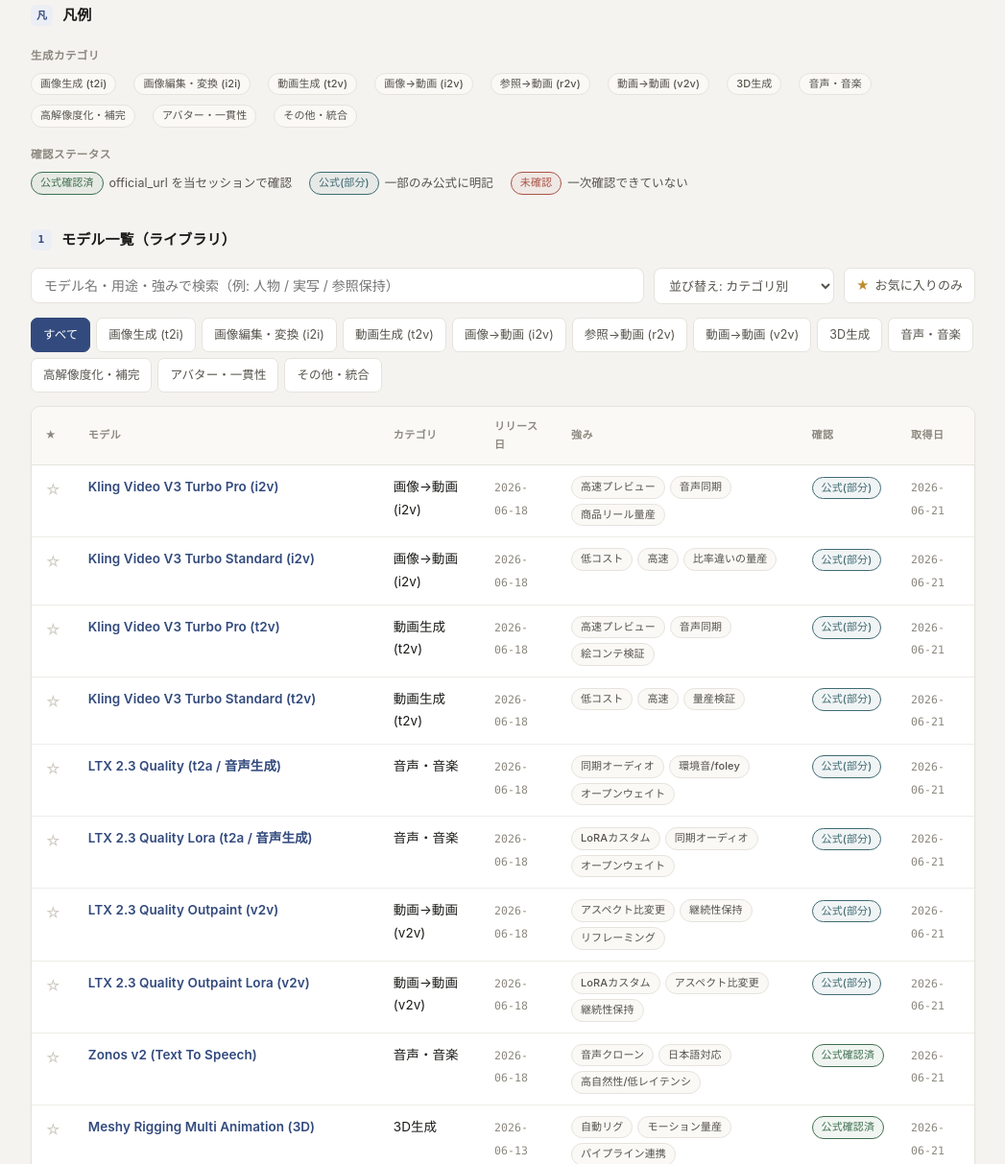
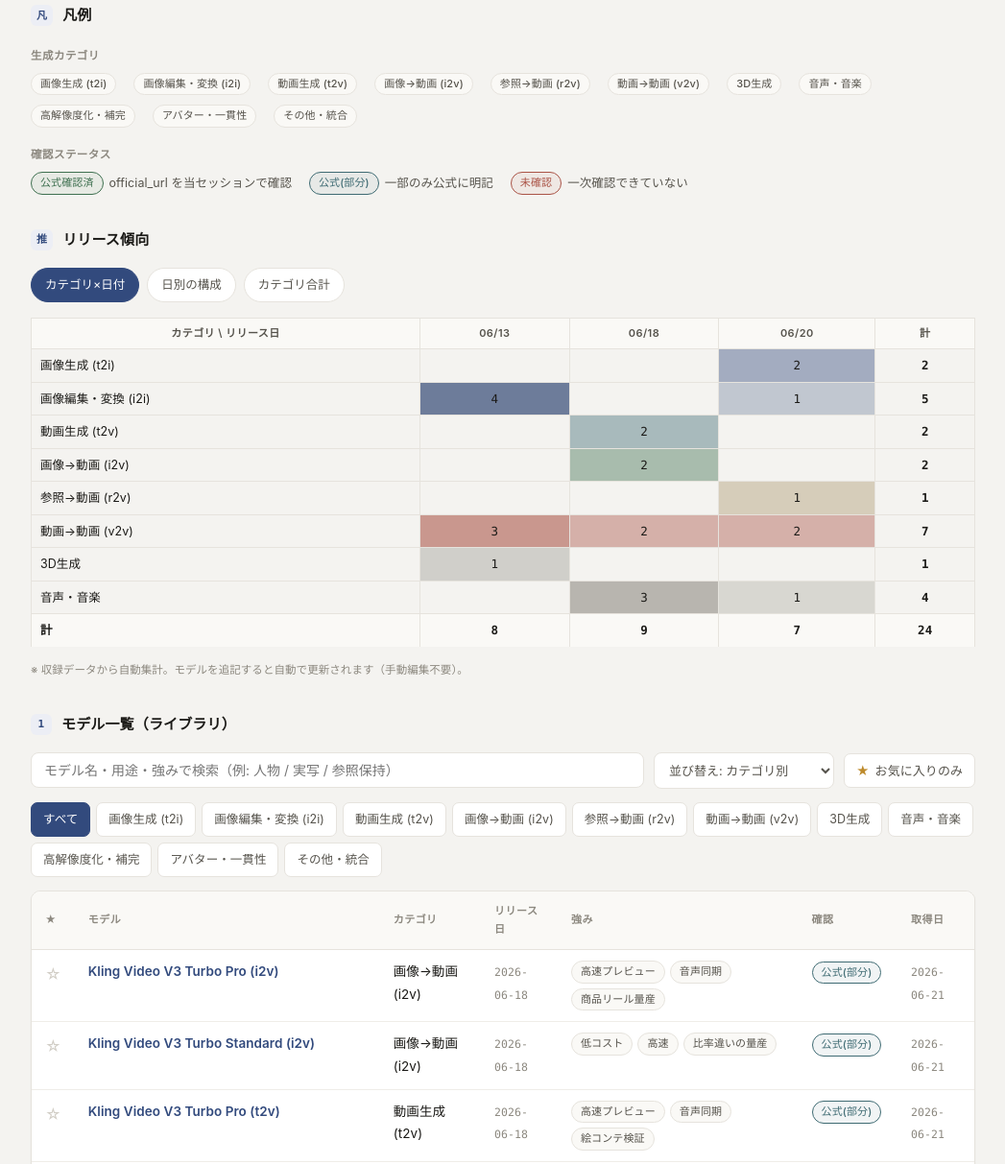
Before and after one commit to wory-bonbon/ai-model-release-library, a plain HTML site: page index.html in a window 1280 px wide. Shown: the part 465-1678 px from the top of the page at 96% size, without its empty margins (116-1163 px from the left). Drawn offline with Linux system fonts and the light colour scheme.

Commit message:
Add files via upload

```diff
--- a/index.html
+++ b/index.html
@@ -167,6 +167,32 @@
   .changelog .cl time{font-family:var(--mono); color:var(--muted); flex:0 0 auto}
 
   @media print{ body{background:#fff} .controls,.chip,.favtoggle{display:none} .card,.tbl-wrap,.note,details.proto{break-inside:avoid} }
+
+/* ===== リリース傾向ダッシュボード（追加・既存スタイル非干渉） ===== */
+.tr-tabs{display:flex; flex-wrap:wrap; gap:8px; margin:2px 0 16px}
+.tr-tab{font:inherit; font-size:12.5px; padding:6px 14px; border:1px solid var(--line); background:var(--surface); color:var(--ink2); border-radius:20px; cursor:pointer; transition:.15s; white-space:nowrap}
+.tr-tab:hover{border-color:var(--ink2)}
+.tr-tab.active{background:var(--accent); border-color:var(--accent); color:#fff}
+.tr-panel{min-height:236px}
+.tr-note{font-size:11.5px; color:var(--muted); margin:14px 0 0}
+.tr-matrix{width:100%; border-collapse:collapse; font-size:12.5px}
+.tr-matrix th,.tr-matrix td{border:1px solid var(--line); padding:8px 9px; text-align:center; line-height:1.4}
+.tr-matrix th{font-weight:600; color:var(--ink2); background:var(--surface-2)}
+.tr-matrix td.lbl{text-align:left; color:var(--ink); white-space:nowrap}
+.tr-matrix .tot{font-family:var(--mono); font-weight:600}
+.tr-matrix tr.totrow td{font-family:var(--mono); font-weight:600; background:var(--surface-2)}
+.tr-cell{font-family:var(--mono)}
+.tr-row{display:flex; align-items:center; gap:10px; margin:0 0 11px; font-size:12.5px}
+.tr-rowlbl{flex:0 0 116px; color:var(--ink2)}
+.tr-track{flex:1; display:flex; height:22px; border-radius:5px; overflow:hidden; background:var(--surface-2); border:1px solid var(--line)}
+.tr-seg{height:100%}
+.tr-barwrap{flex:1}
+.tr-bar{height:22px; border-radius:5px; min-width:2px}
+.tr-rowtot{flex:0 0 30px; text-align:right; font-family:var(--mono); color:var(--ink2)}
+.tr-legend{display:flex; flex-wrap:wrap; gap:9px 16px; margin:16px 0 0; font-size:11.5px; color:var(--ink2)}
+.tr-leg{display:flex; align-items:center; gap:6px}
+.tr-dot{width:11px; height:11px; border-radius:3px; flex:none}
+@media print{ .tr-tabs{display:none} }
 </style>
 </head>
 <body>
@@ -214,6 +240,17 @@
       <span class="item"><span class="badge s-partial">公式(部分)</span> 一部のみ公式に明記</span>
       <span class="item"><span class="badge s-unverified">未確認</span> 一次確認できていない</span>
     </div>
+  </section>
+
+  <section>
+    <h2><span class="num">推</span>リリース傾向</h2>
+    <div class="tr-tabs" id="trTabs">
+      <button class="tr-tab active" data-view="matrix">カテゴリ×日付</button>
+      <button class="tr-tab" data-view="date">日別の構成</button>
+      <button class="tr-tab" data-view="cat">カテゴリ合計</button>
+    </div>
+    <div class="tr-panel" id="trPanel"></div>
+    <p class="tr-note">※ 収録データから自動集計。モデルを追記すると自動で更新されます（手動編集不要）。</p>
   </section>
 
   <section>
@@ -277,6 +314,7 @@
 };
 
 const CHANGELOG = [
+  { date: "2026-06-21", note: "リリース傾向ダッシュボード（カテゴリ×日付/日別構成/カテゴリ合計）をタブ表示で追加。MODELSから自動集計し依存ライブラリなし。" },
   { date: "2026-06-21", note: "KAMUI 6/13分8件・6/20分7件を追加（計24件）。Kling 4件のofficial_urlをopenpr→Kling公式リリースノートに差し替え。全件公式一次情報を確認。" },
   { date: "2026-06-21", note: "KAMUI 2026/06/18告知分を9件収録（Kling V3 Turbo i2v/t2v、LTX 2.3 音声/動画outpaint、Zonos v2 TTS）。元モデルの提供元情報を確認。" },
   { date: "2026-06-21", note: "初版フォーマット作成。" }
@@ -946,6 +984,57 @@
 
   render();
 })();
+
+/* ===== リリース傾向ダッシュボード：MODELSから自動集計（既存関数・データ非干渉） ===== */
+(function(){
+  var PANEL=document.getElementById("trPanel"), TABS=document.getElementById("trTabs");
+  if(!PANEL||!TABS||typeof MODELS==="undefined") return;
+  var VARS=["--accent","--info","--teal","--ok","--warn","--bad","--gray","--muted"];
+  var dates=[...new Set(MODELS.map(m=>m.release_date))].sort();
+  var cats=Object.keys(CATEGORIES).filter(c=>MODELS.some(m=>m.category===c));
+  var color={}; cats.forEach((c,i)=>color[c]="var("+VARS[i%VARS.length]+")");
+  var cnt=(c,d)=>MODELS.filter(m=>m.category===c&&(d==null||m.release_date===d)).length;
+  var catTot=c=>MODELS.filter(m=>m.category===c).length;
+  var dateTot=d=>MODELS.filter(m=>m.release_date===d).length;
+  var lbl=c=>CATEGORIES[c], fmtD=d=>d.slice(5).replace("-","/");
+  function legend(){return '<div class="tr-legend">'+cats.map(c=>'<span class="tr-leg"><span class="tr-dot" style="background:'+color[c]+'"></span>'+lbl(c)+'</span>').join("")+'</div>';}
+  function matrix(){
+    var mx=Math.max(1,...cats.map(c=>Math.max(...dates.map(d=>cnt(c,d)))));
+    var h='<table class="tr-matrix"><thead><tr><th class="lbl">カテゴリ \\ リリース日</th>'+dates.map(d=>'<th>'+fmtD(d)+'</th>').join("")+'<th class="tot">計</th></tr></thead><tbody>';
+    cats.forEach(function(c){
+      h+='<tr><td class="lbl">'+lbl(c)+'</td>';
+      dates.forEach(function(d){var n=cnt(c,d);var pct=n?12+Math.round(n/mx*60):0;
+        h+='<td class="tr-cell" style="background:'+(n?'color-mix(in srgb, '+color[c]+' '+pct+'%, transparent)':'transparent')+'">'+(n||"")+'</td>';});
+      h+='<td class="tot">'+catTot(c)+'</td></tr>';
+    });
+    h+='<tr class="totrow"><td class="lbl">計</td>'+dates.map(d=>'<td>'+dateTot(d)+'</td>').join("")+'<td class="tot">'+MODELS.length+'</td></tr>';
+    return h+'</tbody></table>';
+  }
+  function byDate(){
+    var h="";
+    dates.forEach(function(d){
+      var t=dateTot(d);
+      var segs=cats.filter(c=>cnt(c,d)>0).map(function(c){var n=cnt(c,d);
+        return '<div class="tr-seg" style="width:'+(n/t*100)+'%;background:'+color[c]+'" title="'+lbl(c)+' '+n+'"></div>';}).join("");
+      h+='<div class="tr-row"><div class="tr-rowlbl">'+fmtD(d)+'</div><div class="tr-track">'+segs+'</div><div class="tr-rowtot">'+t+'</div></div>';
+    });
+    return h+legend();
+  }
+  function byCat(){
+    var sorted=cats.slice().sort((a,b)=>catTot(b)-catTot(a));
+    var mx=Math.max(1,...sorted.map(catTot)), h="";
+    sorted.forEach(function(c){var n=catTot(c);
+      h+='<div class="tr-row"><div class="tr-rowlbl">'+lbl(c)+'</div><div class="tr-barwrap"><div class="tr-bar" style="width:'+(n/mx*100)+'%;background:'+color[c]+'"></div></div><div class="tr-rowtot">'+n+'</div></div>';});
+    return h;
+  }
+  var views={matrix:matrix,date:byDate,cat:byCat};
+  function show(v){PANEL.innerHTML=(views[v]||matrix)();}
+  TABS.querySelectorAll(".tr-tab").forEach(function(b){b.addEventListener("click",function(){
+    TABS.querySelectorAll(".tr-tab").forEach(x=>x.classList.remove("active"));
+    b.classList.add("active"); show(b.dataset.view);
+  });});
+  show("matrix");
+})();
 </script>
 </body>
 </html>
```
Also changed, not shown: 1 other file.
